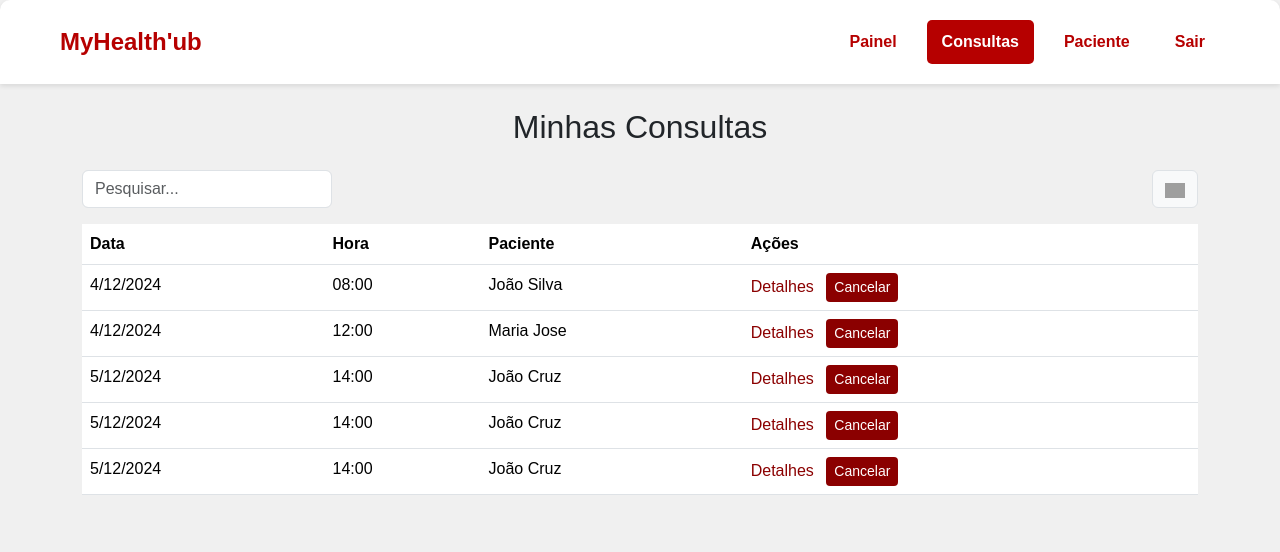
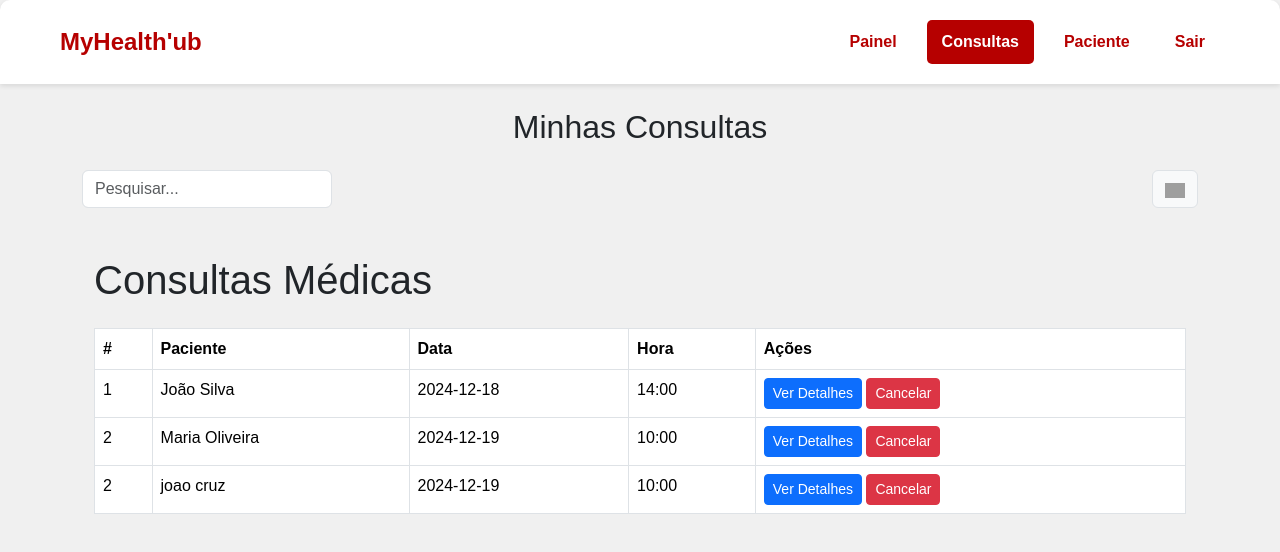
Before and after one commit to RomuloMonteio/projeto_Mas, a plain HTML site: page ConsultasMedico.html in a window 1280 px wide. Drawn offline with nearby package versions, Linux system fonts and the light colour scheme; grey boxes are pictures that could not be loaded.

Commit message:
local storge

```diff
--- a/ConsultasMedico.html
+++ b/ConsultasMedico.html
@@ -74,71 +74,54 @@
         </div>
 
         <!-- Tabela de Consultas -->
-        <table class="table table-hover">
+        <div class="container my-5">
+            <h1 class="mb-4">Consultas Médicas</h1>
+            <table class="table table-bordered" id="appointmentsTable">
                 <thead>
-                <tr class="table-header">
+                    <tr>
+                        <th>#</th>
+                        <th>Paciente</th>
                         <th>Data</th>
                         <th>Hora</th>
-                    <th>Paciente</th>
                         <th>Ações</th>
                     </tr>
                 </thead>
                 <tbody>
-                <tr>
-                    <td>4/12/2024</td>
-                    <td>08:00</td>
+                    <tr data-id="1">
+                        <td>1</td>
                         <td>João Silva</td>
+                        <td>2024-12-18</td>
+                        <td>14:00</td>
                         <td>
-                        <a href="#" class="details-link" onclick="viewDetails('João Silva', '4/12/2024', '08:00')">Detalhes</a>
-                        <button class="btn btn-cancelar btn-sm ms-2" onclick="cancelAppointment(this, 'João Silva')">Cancelar</button>
-
+                            <button class="btn btn-primary btn-sm" onclick="viewDetails('João Silva', '2024-12-18', '14:00')">Ver Detalhes</button>
+                            <button class="btn btn-danger btn-sm" onclick="cancelAppointment(this, 1)">Cancelar</button>
                         </td>
                     </tr>
-                <tr>
-                    <td>4/12/2024</td>
-                    <td>12:00</td>
-                    <td>Maria Jose</td>
+                    <tr data-id="2">
+                        <td>2</td>
+                        <td>Maria Oliveira</td>
+                        <td>2024-12-19</td>
+                        <td>10:00</td>
                         <td>
-                        <a href="#" class="details-link" onclick="viewDetails('Maria Jose', '4/12/2024', '12:00')">Detalhes</a>
-                        <button class="btn btn-cancelar btn-sm ms-2" onclick="cancelAppointment(this, 'Maria Jose')">Cancelar</button>
-
+                            <button class="btn btn-primary btn-sm" onclick="viewDetails('Maria Oliveira', '2024-12-19', '10:00')">Ver Detalhes</button>
+                            <button class="btn btn-danger btn-sm" onclick="cancelAppointment(this, 2)">Cancelar</button>
                         </td>
                     </tr>
-                <tr>
-                    <td>5/12/2024</td>
-                    <td>14:00</td>
-                    <td>João Cruz</td>
+                    <tr data-id="2">
+                        <td>2</td>
+                        <td>joao cruz</td>
+                        <td>2024-12-19</td>
+                        <td>10:00</td>
                         <td>
-                        <a href="#" class="details-link" onclick="viewDetails('João Cruz', '5/12/2024', '14:00')">Detalhes</a>
-                        <button class="btn btn-cancelar btn-sm ms-2" onclick="cancelAppointment(this, 'João Cruz')">Cancelar</button>
-
-                    </td>
-                </tr>
-                <tr>
-                    <td>5/12/2024</td>
-                    <td>14:00</td>
-                    <td>João Cruz</td>
-                    <td>
-                        <a href="#" class="details-link" onclick="viewDetails('Miguel Monteiro', '6/12/2024', '14:00')">Detalhes</a>
-                        <button class="btn btn-cancelar btn-sm ms-2" onclick="cancelAppointment(this, 'Miguel Monteiro')">Cancelar</button>
-
-                    </td>
-                </tr>
-                <tr>
-                    <td>5/12/2024</td>
-                    <td>14:00</td>
-                    <td>João Cruz</td>
-                    <td>
-                        <a href="#" class="details-link" onclick="viewDetails('Michele Morrone', '6/12/2024', '15:00')">Detalhes</a>
-                        <button class="btn btn-cancelar btn-sm ms-2" onclick="cancelAppointment(this, 'Michele Morrone')">Cancelar</button>
-
+                            <button class="btn btn-primary btn-sm" onclick="viewDetails('Maria Oliveira', '2024-12-19', '10:00')">Ver Detalhes</button>
+                            <button class="btn btn-danger btn-sm" onclick="cancelAppointment(this, 2)">Cancelar</button>
                         </td>
                     </tr>
                 </tbody>
             </table>
         </div>
 
-    <!-- Modal de Detalhes -->
+        <!-- Modal para detalhes -->
         <div class="modal fade" id="detailsModal" tabindex="-1" aria-labelledby="detailsModalLabel" aria-hidden="true">
             <div class="modal-dialog">
                 <div class="modal-content">
@@ -157,9 +140,11 @@
                 </div>
             </div>
         </div>
+    <script src="_local.js"></script>
+        <script>
+            // Carregar consultas canceladas do Local Storage
 
-    <!-- Script -->
-    <script>
+
             function viewDetails(name, date, time) {
                 document.getElementById('patientName').textContent = name;
                 document.getElementById('appointmentDate').textContent = date;
@@ -168,16 +153,51 @@
                 detailsModal.show();
             }
 
-        function cancelAppointment(button, name) {
-            if (confirm(`Tem certeza que deseja cancelar a consulta com ${name}?`)) {
+            document.addEventListener("DOMContentLoaded", () => {
+    let consultas = JSON.parse(localStorage.getItem('consultas')) || [];
+    consultas.forEach((consulta, index) => {
+        const consultaRow = `
+            <tr data-id="${index + 1}">
+                <td>${index + 1}</td>
+                <td>${consulta.nome}</td>
+                <td>${consulta.data}</td>
+                <td>${consulta.hora}</td>
+                <td>
+                    <button class="btn btn-primary btn-sm" onclick="viewDetails('${consulta.medico}', '${consulta.data}', '${consulta.hora}')">Ver Detalhes</button>
+                    <button class="btn btn-danger btn-sm" onclick="cancelAppointment(this, ${index + 1})">Cancelar</button>
+                </td>
+            </tr>
+        `;
+        const tableBody = document.querySelector("#appointmentsTable tbody");
+        tableBody.innerHTML += consultaRow;
+    });
+});
 
+function cancelAppointment(button, id) {
+    if (confirm('Tem certeza que deseja cancelar esta consulta?')) {
+        let consultas = JSON.parse(localStorage.getItem('consultas')) || [];
+        // Remover a consulta cancelada
+        consultas.splice(id - 1, 1); // id - 1 para ajustar o índice (o id começa em 1, mas o índice do array começa em 0)
+        localStorage.setItem('consultas', JSON.stringify(consultas));
+
+        // Remover a linha visualmente
         const row = button.closest('tr');
         row.remove();
-                alert(`Consulta com ${name} foi cancelada com sucesso.`);
+        alert('Consulta cancelada com sucesso.');
     }
 }
+
+
+            function hideCanceledAppointments() {
+                const rows = document.querySelectorAll("#appointmentsTable tbody tr");
+                rows.forEach(row => {
+                    const appointmentId = parseInt(row.getAttribute("data-id"));
+                    if (canceledAppointments.includes(appointmentId)) {
+                        row.remove();
+                    }
+                });
+            }
         </script>
-    <script>
 
 
 
--- /dev/null
+++ b/_local.js
@@ -0,0 +1,5 @@
+let canceledAppointments = JSON.parse(localStorage.getItem('canceledAppointments')) || [];
+
+            document.addEventListener("DOMContentLoaded", () => {
+                hideCanceledAppointments();
+            });
```
Also changed, not shown: consultas.html (+26 -14 lines). Lines whose indentation alone changed are shown as unchanged.
